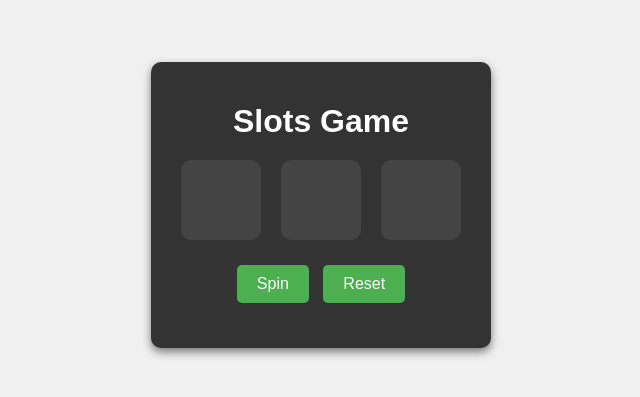
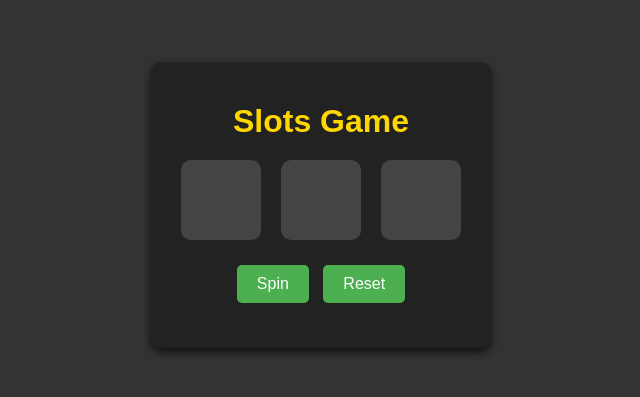
Before and after one commit to aaronsfunstuff/casino, a plain HTML site: page slots.html in a window 1280 px wide. Shown: the part 195-592 px from the top of the page, without its empty margins (319-959 px from the left). Drawn offline with Linux system fonts and the light colour scheme.

Commit message:
Update slots.css

```diff
--- a/slots.css
+++ b/slots.css
@@ -1,6 +1,6 @@
 body {
   font-family: Arial, sans-serif;
-    background-color: #f0f0f0;
+  background-color: #333;
   display: flex;
   justify-content: center;
   align-items: center;
@@ -10,15 +10,16 @@ body {
 
 .slots-game {
   text-align: center;
-    background-color: #333;
+  background-color: #222;
   color: #fff;
   border-radius: 10px;
   padding: 20px;
-    box-shadow: 0 4px 8px rgba(0, 0, 0, 0.5);
+  box-shadow: 0 4px 8px rgba(0, 0, 0, 0.7);
 }
 
 h1 {
   margin-bottom: 20px;
+  color: #FFD700;
 }
 
 .slot-machine {
@@ -38,6 +39,16 @@ h1 {
   align-items: center;
   font-size: 2em;
   color: #fff;
+  transition: transform 0.3s ease-in-out;
+}
+
+.slot.spin {
+  animation: spin 0.5s ease-in-out;
+}
+
+@keyframes spin {
+  0% { transform: rotateX(0); }
+  100% { transform: rotateX(360deg); }
 }
 
 button {
@@ -49,6 +60,7 @@ button {
   cursor: pointer;
   margin: 5px;
   font-size: 1em;
+  transition: background-color 0.3s ease;
 }
 
 button:hover {
```
Lines whose indentation alone changed are shown as unchanged.
